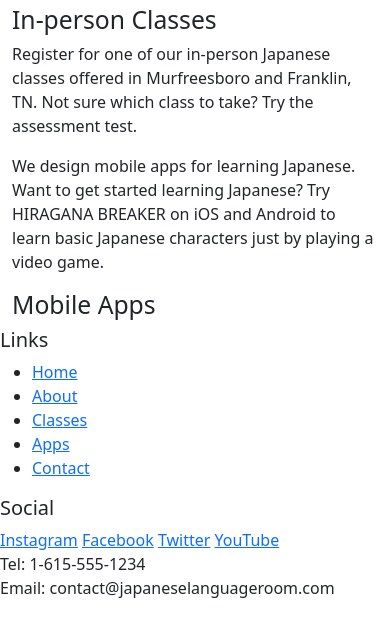
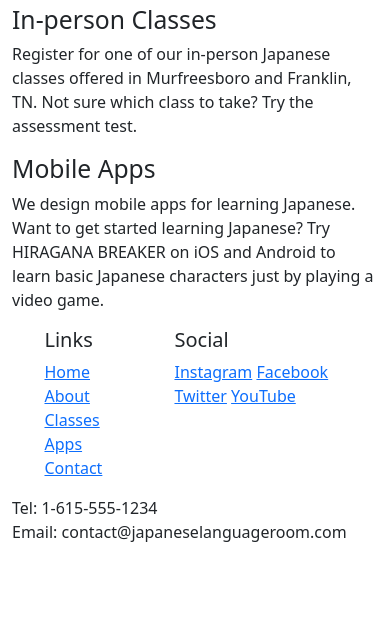
Before and after one commit to Johnsensei/jlr-prototype, a website: page index.html in a window 390 px wide. Shown: the part 78-714 px from the top of the page. Drawn offline with nearby package versions, Linux system fonts and the light colour scheme.

Commit message:
Bootstrap Grid

```diff
--- a/index.html
+++ b/index.html
@@ -12,7 +12,7 @@
 </head>
 
 <body>
-    <header>
+    <header class="jumbotron">
         <div class="container">
             <div class="row">
                 <div class="col">
@@ -40,6 +40,10 @@
 
             <!-- TODO: Hiragana Breaker image here. -->
             <div class="row">
+                <div class="col-sm-4 order-sm-last col-md-3">
+                    <h2>Mobile Apps</h2>
+                </div>
+
                 <div class="col">
                     <p>We design mobile apps for learning Japanese.
                         Want to get started learning Japanese?
@@ -47,17 +51,16 @@
                         to learn basic Japanese characters just by
                         playing a video game.</p>
                 </div>
-                <div class="col-sm-4 col-md-3">
-                    <h2>Mobile Apps</h2>
-                </div>
             </div>
 
     </div>
 <!-- TODO: Add bootstrap classes to footer elements. -->
     <footer>
-        <div>
+        <div class="container">
+            <div class="row">
+                <div class="col-4 col-sm-2 offset-1">
                     <h5>Links</h5>
-            <ul>
+                    <ul class="list-unstyled">
                         <li><a href="#">Home</a></li>
                         <li><a href="#">About</a></li>
                         <li><a href="#">Classes</a></li>
@@ -66,7 +69,7 @@
                     </ul>
                 </div>
 
-        <div>
+                <div class="col-6 col-sm-5">
                     <h5>Social</h5>
                     <a href="http://instagram.com/">Instagram</a>
                     <a href="http://facebook.com/">Facebook</a>
@@ -74,11 +77,12 @@
                     <a href="http://youtube.com/">YouTube</a>
                 </div>
 
-        <div>
+                <div class="col-sm-4">
                     Tel: 1-615-555-1234<br />
                     Email: contact@japaneselanguageroom.com
                 </div>
-
+            </div>
+        </div>
     </footer>
 
 </body>
```
Lines whose indentation alone changed are shown as unchanged.
